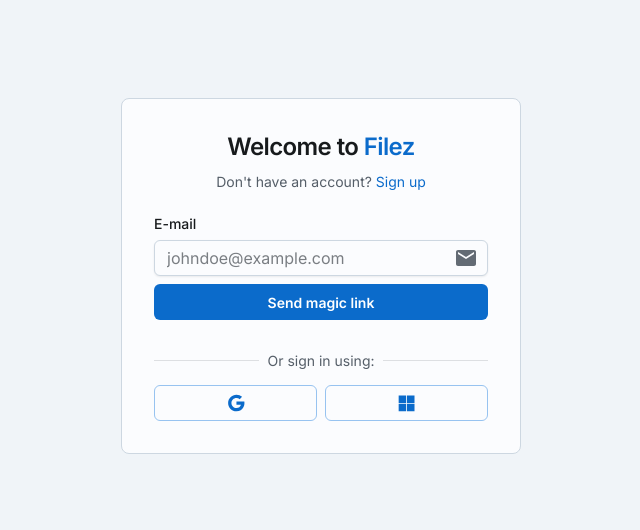
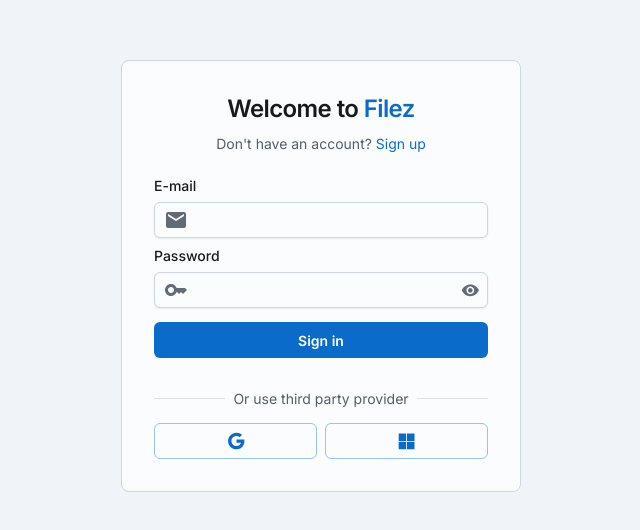
Before and after one commit to AlfredoPrograma/filez-frontend, a React (Vite) app: page /auth in a window 1280 px wide. Shown: the part 124-654 px from the top of the page, without its empty margins (319-959 px from the left). Built offline with nearby package versions, Linux system fonts and the light colour scheme.

Commit message:
feature: improve login form styling

```diff
--- a/src/pages/auth/Login.tsx
+++ b/src/pages/auth/Login.tsx
@@ -1,5 +1,12 @@
 import { Link } from "@/components/Link"
-import { Mail, Google, Microsoft } from "@mui/icons-material"
+import {
+  Mail,
+  Google,
+  Microsoft,
+  Key,
+  Visibility,
+  VisibilityOff
+} from "@mui/icons-material"
 import {
   Button,
   Card,
@@ -7,12 +14,18 @@ import {
   Divider,
   FormControl,
   FormLabel,
+  IconButton,
   Input,
   Stack,
   Typography
 } from "@mui/joy"
+import { useState } from "react"
 
 export function Login() {
+  const [showPassword, setShowPassword] = useState(false)
+
+  const toggleShowPassword = () => setShowPassword((prev) => !prev)
+
   return (
     <Card
       sx={(theme) => ({ padding: theme.spacing(4), width: 400 })}
@@ -43,21 +56,37 @@ export function Login() {
         </Stack>
 
         <Stack
-          marginBottom={3}
+          marginBottom={1}
           direction="column"
           spacing={1}
         >
           <FormControl>
             <FormLabel>E-mail</FormLabel>
             <Input
-              placeholder="johndoe@example.com"
-              endDecorator={<Mail />}
+              type="email"
+              startDecorator={<Mail />}
             />
           </FormControl>
-          <Button>Send magic link</Button>
+
+          <FormControl>
+            <FormLabel>Password</FormLabel>
+            <Input
+              type={showPassword ? "text" : "password"}
+              startDecorator={<Key />}
+              endDecorator={
+                <IconButton onClick={toggleShowPassword}>
+                  {showPassword ? <VisibilityOff /> : <Visibility />}
+                </IconButton>
+              }
+            />
+          </FormControl>
         </Stack>
 
-        <Divider>Or sign in using:</Divider>
+        <Stack marginBottom={3}>
+          <Button>Sign in</Button>
+        </Stack>
+
+        <Divider>Or use third party provider</Divider>
 
         <Stack
           marginTop={1}
```
